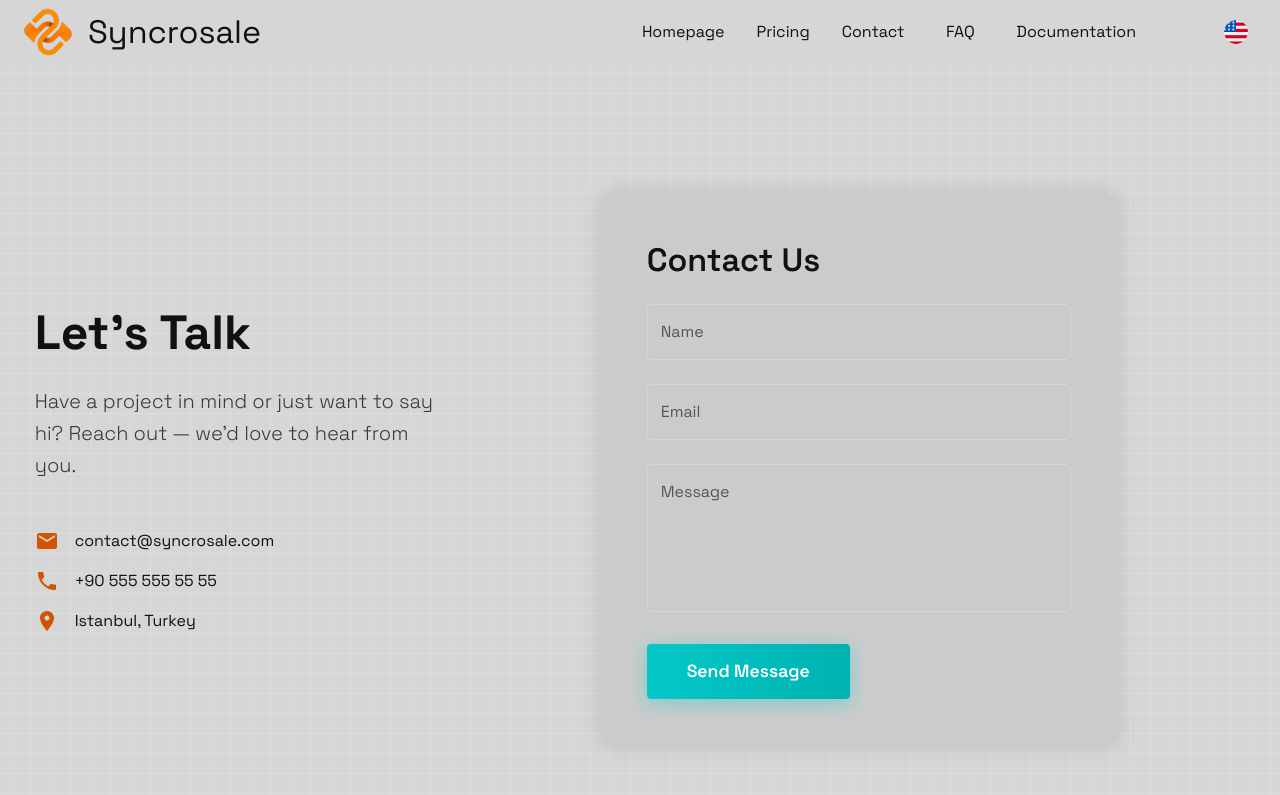
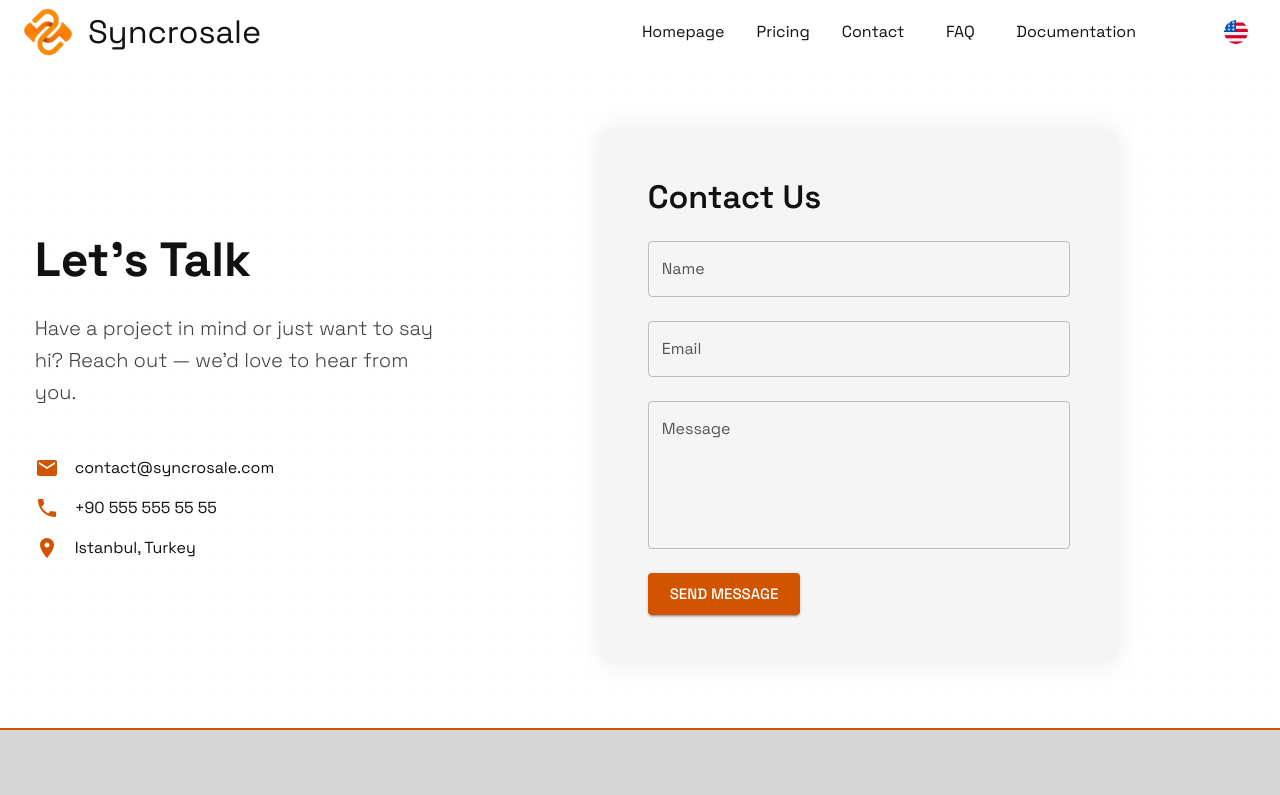
Before and after one commit to necatimertmetin/syncrosale, a React (Vite) app: page /contact in a window 1280 px wide. Shown: the top 795 px of the page. Built offline with nearby package versions, Linux system fonts and the light colour scheme; some icons are missing.

Commit message:
feat: page designs optimized

```diff
--- a/src/components/layout/PageLayout.tsx
+++ b/src/components/layout/PageLayout.tsx
@@ -1,19 +1,25 @@
 import { Outlet } from "react-router-dom";
 import { Header } from "./header/Header";
-import { Box } from "@mui/material";
+import { Box, useTheme } from "@mui/material";
 import { Footer } from "./footer/Footer";
 
 export const PageLayout = () => {
+  const theme = useTheme();
+  const gridColor = theme.palette.highlightedRow.main + "44";
   return (
-    <Box
-      sx={{
-        position: "relative",
-        backgroundColor: (theme) => theme.palette.background.default,
-        zIndex: 0,
-      }}
-    >
+    <Box>
       <Header />
-      <Box>
+      <Box
+        sx={{
+          backgroundSize: "40px 40px",
+          backgroundImage: `
+          linear-gradient(0deg, transparent 24%, ${gridColor} 25%, ${gridColor} 26%, transparent 27%, transparent 74%, ${gridColor} 75%, ${gridColor} 76%, transparent 77%, transparent),
+          linear-gradient(90deg, transparent 24%, ${gridColor} 25%, ${gridColor} 26%, transparent 27%, transparent 74%, ${gridColor} 75%, ${gridColor} 76%, transparent 77%, transparent)
+        `,
+          backgroundAttachment: "fixed",
+          color: theme.palette.text.primary,
+        }}
+      >
         <Outlet />
       </Box>
       <Footer />
--- a/src/pages/Landing/components/Hero.tsx
+++ b/src/pages/Landing/components/Hero.tsx
@@ -1,4 +1,4 @@
-import { Button, Grid, Stack, Typography, useTheme } from "@mui/material";
+import { Button, Grid, Stack, Typography } from "@mui/material";
 import syncrosale from "../../../assets/logo.png";
 import { AnimatedTypewriterText } from "../../../components/animated-components/text/AnimatedTypeWriterText";
 import { AnimatedSplitText } from "../../../components/animated-components/text/AnimatedSplitText";
@@ -9,8 +9,6 @@ import ChevronRightRoundedIcon from "@mui/icons-material/ChevronRightRounded";
 import MenuBookRoundedIcon from "@mui/icons-material/MenuBookRounded";
 
 export const Hero = () => {
-  const theme = useTheme();
-  const gridColor = theme.palette.highlightedRow.main + "44";
   const MotionImg = motion.img;
   const { translate } = useTranslation("pages.landing");
 
@@ -18,14 +16,7 @@ export const Hero = () => {
     <Grid
       container
       sx={{
-        backgroundSize: "40px 40px",
-        backgroundImage: `
-          linear-gradient(0deg, transparent 24%, ${gridColor} 25%, ${gridColor} 26%, transparent 27%, transparent 74%, ${gridColor} 75%, ${gridColor} 76%, transparent 77%, transparent),
-          linear-gradient(90deg, transparent 24%, ${gridColor} 25%, ${gridColor} 26%, transparent 27%, transparent 74%, ${gridColor} 75%, ${gridColor} 76%, transparent 77%, transparent)
-        `,
-        backgroundAttachment: "fixed",
-        py: { xs: 8, sm: 12, md: 16 }, // responsive padding-top & padding-bottom
-        height: { xs: "auto", md: "95vh" }, // küçük ekranlarda otomatik yükseklik
+        height: { xs: "auto", md: "95vh" },
       }}
       display="flex"
       alignItems="center"
--- a/src/pages/contact/Contact.tsx
+++ b/src/pages/contact/Contact.tsx
@@ -13,26 +13,18 @@ import { EnterAnimation2 } from "../../components/animated-components/div/EnterA
 
 export const Contact = () => {
   const theme = useTheme();
-  const gridColor = theme.palette.highlightedRow.main + "44";
   const MotionBox = motion(Box);
   const MotionStack = motion(Stack);
 
   return (
     <Grid
       container
-      sx={{
-        backgroundSize: "40px 40px",
-        backgroundImage: `
-          linear-gradient(0deg, transparent 24%, ${gridColor} 25%, ${gridColor} 26%, transparent 27%, transparent 74%, ${gridColor} 75%, ${gridColor} 76%, transparent 77%, transparent),
-          linear-gradient(90deg, transparent 24%, ${gridColor} 25%, ${gridColor} 26%, transparent 27%, transparent 74%, ${gridColor} 75%, ${gridColor} 76%, transparent 77%, transparent)
-        `,
-        backgroundAttachment: "fixed",
-        py: { xs: 8, sm: 12, md: 16 },
-        height: { xs: "auto", md: "100vh" },
-      }}
       alignItems="center"
       justifyContent="center"
       spacing={10}
+      sx={{
+        py: { xs: 8 },
+      }}
     >
       {/* Sol taraf - Contact Info */}
       <Grid
@@ -92,54 +84,36 @@ export const Contact = () => {
           sx={{
             width: "100%",
             maxWidth: 520,
-            p: { xs: 3, md: 6 },
+            p: { xs: 4, md: 6 },
             borderRadius: 4,
             backdropFilter: "blur(10px)",
             background:
               theme.palette.mode === "dark"
-                ? "rgba(255,255,255,0.05)"
-                : "rgba(0,0,0,0.05)",
-            boxShadow:
-              theme.palette.mode === "dark"
-                ? "0 0 20px rgba(0, 200, 200, 0.1)"
-                : "0 0 20px rgba(0, 0, 0, 0.1)",
+                ? "rgba(255,255,255,0.03)"
+                : "rgba(0,0,0,0.04)",
+            boxShadow: "0 0 25px rgba(0,0,0,0.08)",
+            border: "1px solid rgba(255,255,255,0.1)",
           }}
         >
           <Typography variant="h4" fontWeight="600" mb={3}>
             Contact Us
           </Typography>
 
-          <Stack spacing={3}>
+          <Stack spacing={3} mb={3}>
             <TextField
               label="Name"
               variant="outlined"
               fullWidth
-              InputProps={{
-                sx: {
-                  color: theme.palette.text.primary,
-                  "& .MuiOutlinedInput-notchedOutline": {
-                    borderColor: "rgba(255,255,255,0.2)",
-                  },
-                  "&:hover .MuiOutlinedInput-notchedOutline": {
-                    borderColor: theme.palette.primary.main,
-                  },
-                },
+              InputLabelProps={{
+                style: { color: theme.palette.text.secondary },
               }}
             />
             <TextField
               label="Email"
               variant="outlined"
               fullWidth
-              InputProps={{
-                sx: {
-                  color: theme.palette.text.primary,
-                  "& .MuiOutlinedInput-notchedOutline": {
-                    borderColor: "rgba(255,255,255,0.2)",
-                  },
-                  "&:hover .MuiOutlinedInput-notchedOutline": {
-                    borderColor: theme.palette.primary.main,
-                  },
-                },
+              InputLabelProps={{
+                style: { color: theme.palette.text.secondary },
               }}
             />
             <TextField
@@ -148,16 +122,8 @@ export const Contact = () => {
               fullWidth
               multiline
               rows={5}
-              InputProps={{
-                sx: {
-                  color: theme.palette.text.primary,
-                  "& .MuiOutlinedInput-notchedOutline": {
-                    borderColor: "rgba(255,255,255,0.2)",
-                  },
-                  "&:hover .MuiOutlinedInput-notchedOutline": {
-                    borderColor: theme.palette.primary.main,
-                  },
-                },
+              InputLabelProps={{
+                style: { color: theme.palette.text.secondary },
               }}
             />
           </Stack>
@@ -166,20 +132,9 @@ export const Contact = () => {
             variant="contained"
             size="large"
             sx={{
-              mt: 4,
-              px: 5,
-              py: 1.5,
-              fontSize: "1.1rem",
-              fontWeight: 600,
-              textTransform: "none",
-              alignSelf: "flex-end",
-              background: "linear-gradient(90deg, #04C8C8 0%, #00B2B2 100%)",
-              boxShadow: "0 4px 20px rgba(4,200,200,0.4)",
-              transition: "all 0.3s ease",
+              backgroundColor: theme.palette.primary.main,
               "&:hover": {
-                background: "linear-gradient(90deg, #05dada 0%, #03bfbf 100%)",
-                boxShadow: "0 4px 25px rgba(4,200,200,0.6)",
-                transform: "translateY(-2px)",
+                backgroundColor: theme.palette.primary.dark,
               },
             }}
           >
--- a/src/pages/documentation/Documentation.tsx
+++ b/src/pages/documentation/Documentation.tsx
@@ -139,7 +139,7 @@ export const Documentation = () => {
           linear-gradient(90deg, transparent 24%, ${gridColor} 25%, ${gridColor} 26%, transparent 27%, transparent 74%, ${gridColor} 75%, ${gridColor} 76%, transparent 77%, transparent)
         `,
         backgroundAttachment: "fixed",
-        py: { xs: 10, md: 14 },
+        py: { xs: 8 },
         color: theme.palette.text.primary,
       }}
     >
--- a/src/pages/faq/FAQ.tsx
+++ b/src/pages/faq/FAQ.tsx
@@ -95,8 +95,7 @@ export default function FAQPage() {
   return (
     <Box
       sx={{
-        backgroundColor: theme.palette.background.default,
-        py: { xs: 6, md: 10 },
+        py: { xs: 8 },
       }}
     >
       <Container maxWidth="md">
--- a/src/pages/pricing/Pricing.tsx
+++ b/src/pages/pricing/Pricing.tsx
@@ -1,5 +1,4 @@
 import {
-  Box,
   Button,
   Container,
   Grid,
@@ -54,31 +53,18 @@ const plans = [
 
 export const Pricing = () => {
   const theme = useTheme();
-  const gridColor = theme.palette.highlightedRow.main + "44";
   const MotionCard = motion(Card);
 
   return (
-    <Box
-      sx={{
-        backgroundSize: "40px 40px",
-        backgroundImage: `
-          linear-gradient(0deg, transparent 24%, ${gridColor} 25%, ${gridColor} 26%, transparent 27%, transparent 74%, ${gridColor} 75%, ${gridColor} 76%, transparent 77%, transparent),
-          linear-gradient(90deg, transparent 24%, ${gridColor} 25%, ${gridColor} 26%, transparent 27%, transparent 74%, ${gridColor} 75%, ${gridColor} 76%, transparent 77%, transparent)
-        `,
-        backgroundAttachment: "fixed",
-        py: { xs: 10, md: 16 },
-        color: theme.palette.text.primary,
-      }}
-    >
     <Container maxWidth="lg">
-        <Stack spacing={3} textAlign="center" mb={8}>
+      <Stack spacing={3} textAlign="center" mb={8} pt={8}>
         <EnterAnimation2>
           <Typography variant="h3" fontWeight={700}>
             Choose Your Plan
           </Typography>
         </EnterAnimation2>
         <Typography variant="h6" fontWeight={300} sx={{ opacity: 0.8 }}>
-            Simple pricing for teams of all sizes. Scale effortlessly as you
+          Transparent pricing for teams of all sizes. Scale effortlessly as you
           grow.
         </Typography>
       </Stack>
@@ -137,11 +123,7 @@ export const Pricing = () => {
                   {plan.title}
                 </Typography>
 
-                  <Typography
-                    variant="h3"
-                    fontWeight={700}
-                    sx={{ mt: 2, mb: 1 }}
-                  >
+                <Typography variant="h3" fontWeight={700} sx={{ mt: 2, mb: 1 }}>
                   {plan.price}
                 </Typography>
 
@@ -202,6 +184,5 @@ export const Pricing = () => {
         ))}
       </Grid>
     </Container>
-    </Box>
   );
 };
--- a/src/theme.ts
+++ b/src/theme.ts
@@ -116,7 +116,7 @@ const DarkTheme = createTheme({
       dark: "#C43E00",
     },
     secondary: {
-      main: "#00BFA5 ",
+      main: "#00BFA5",
     },
     background: {
       default: "#0d0d0d",
```
Lines whose indentation alone changed are shown as unchanged.
